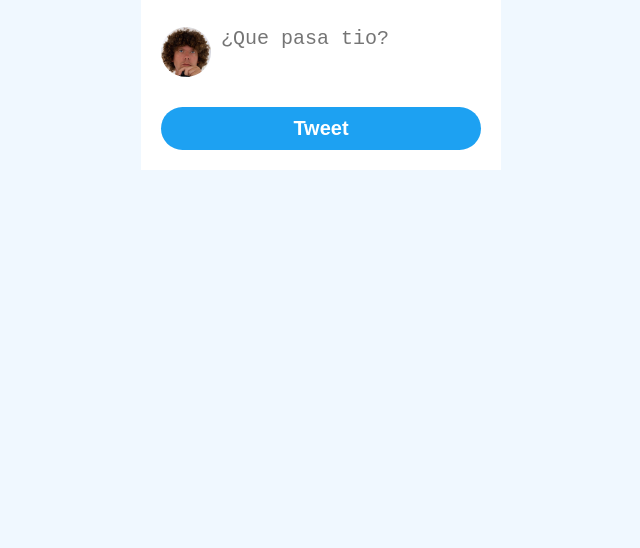
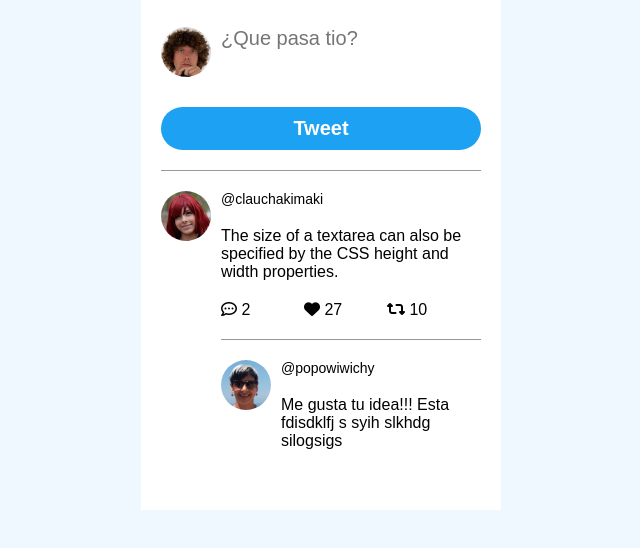
Before and after one commit to drkedrkedjon/twimba-mini-tweeter-clone, a plain HTML site: page index.html in a window 1280 px wide. Shown: the part 60-608 px from the top of the page, without its empty margins (319-959 px from the left). Drawn offline with Linux system fonts and the light colour scheme.

Commit message:
Html y css de tweet terminado

```diff
--- a/css.css
+++ b/css.css
@@ -47,6 +47,7 @@ h1 {
   resize: none;
   border: none;
   font-size: 20px;
+  font-family: inherit;
 }
 
 .twitear-btn {
@@ -61,5 +62,32 @@ h1 {
   color: white;
   cursor: pointer;
 }
+/* Section tweetar fin */
 
-/* Section tweetar fin */
+/* Section main tweet feed */
+main {
+  margin-block-start: 20px;
+}
+.tweet {
+  display: grid;
+  grid-template-columns: 50px auto;
+  gap: 10px;
+  border-top: 1px solid #999;
+  padding-block: 20px;
+}
+.tweet-contenido {
+  display: flex;
+  flex-direction: column;
+  gap: 20px;
+}
+.tweet-interacciones {
+  display: flex;
+  /* justify-content: center; */
+  gap: 5px;
+}
+.tweet-interaccion {
+  width: 30%;
+}
+.tweet-usuario {
+  font-size: 14px;
+}
--- a/index.html
+++ b/index.html
@@ -6,6 +6,7 @@
   <meta name="viewport" content="width=device-width, initial-scale=1.0">
   <title>Twimba - Mini Tweeter Clone</title>
   <link rel="stylesheet" href="/css.css">
+  <link rel="stylesheet" href="https://cdnjs.cloudflare.com/ajax/libs/font-awesome/6.2.0/css/all.min.css" integrity="sha512-xh6O/CkQoPOWDdYTDqeRdPCVd1SpvCA9XXcUnZS2FmJNp1coAFzvtCN9BmamE+4aHK8yyUHUSCcJHgXloTyT2A==" crossorigin="anonymous" referrerpolicy="no-referrer" />
   <script defer type="module" src="/index.js"></script>
 </head>
 <body>
@@ -18,7 +19,31 @@
       <textarea name="twitear-input" class="twitear-input" id="twitear-input" placeholder="¿Que pasa tio?"></textarea>
       <button class="twitear-btn" id="twitear-btn">Tweet</button>
     </section>
-    <main>
+    <main id="tweet-feed">
+
+<!-- esta abajo -->
+      <section class="tweet">
+        <img src="/imagenes/clau.jpg" alt="Avatar" class="avatar">
+        <div class="tweet-contenido">
+          <p class="tweet-usuario">@clauchakimaki</p>
+          <p>The size of a textarea can also be specified by the CSS height and width properties.</p>
+          <div class="tweet-interacciones">
+            <span class="tweet-interaccion"><i class="fa-regular fa-comment-dots"></i> 2</span>
+            <span class="tweet-interaccion"><i class="fa-solid fa-heart"></i> 27</span>
+            <span class="tweet-interaccion"><i class="fa-solid fa-retweet"></i> 10</span>
+          </div>
+          <div class="tweet-replies">
+            <div class="tweet">
+              <img src="/imagenes/popo.jpg" alt="Avatar" class="avatar">
+              <div class="tweet-contenido">
+                <p class="tweet-usuario">@popowiwichy</p>
+                <p>Me gusta tu idea!!! Esta fdisdklfj s syih slkhdg silogsigs </p>
+              </div>
+            </div>
+          </div>
+        </div>
+      </section>
+<!-- esta arriba -->
 
     </main>
 
```
